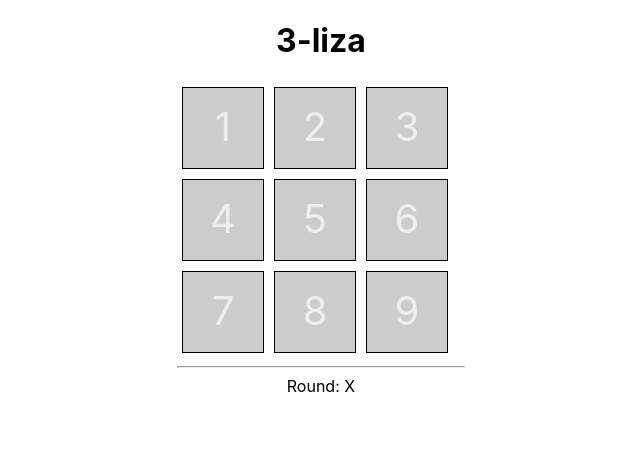
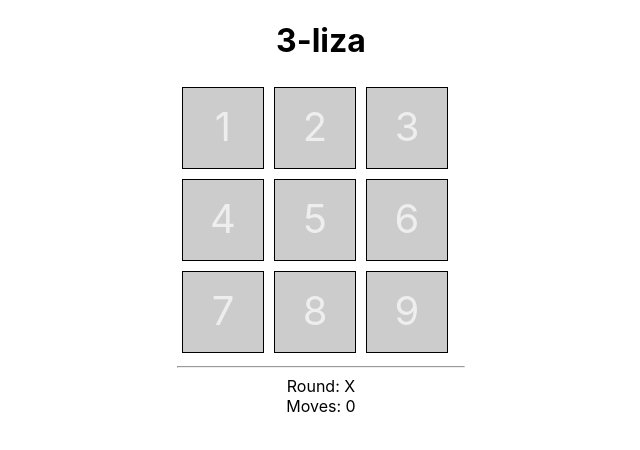
Before and after one commit to jger/triliza, a React (Create React App) app: page / in a window 1280 px wide. Shown: the top 450 px of the page, without its empty margins (319-959 px from the left). Built offline with nearby package versions, Linux system fonts and the light colour scheme.

Commit message:
Move counter

```diff
--- a/src/App.js
+++ b/src/App.js
@@ -12,6 +12,7 @@ class App extends Component {
     state = {
         box:[[]],
         round:0,
+        moveCounter:0,
     };
 
     constructor() {
@@ -46,15 +47,24 @@ class App extends Component {
     };
 
     clickHandler = (i,j) => {
-        let box = this.state.box.slice();
-        box[i][j]= this.state.round ? 'O' : 'X';
-        this.setState({box:box});
-        this.changeRound();
+
+        if (this.state.box[i][j]!=='X' && this.state.box[i][j]!=='O') {
+            let box = this.state.box.slice();
+            box[i][j]= this.state.round ? 'O' : 'X';
+            this.setState({box:box});
+            this.changeRound();
+            this.moveCounterIncrement();
+        }
     };
 
     changeRound = () => {
-        let round = (this.state.round) ? 0:1;
+        let round = (this.state.round) ? 0 : 1;
         this.setState({round:round});
+    };
+
+    moveCounterIncrement = () => {
+        let moveCounter = this.state.moveCounter + 1;
+        this.setState({moveCounter:moveCounter});
     };
 
   render() {
@@ -68,7 +78,8 @@ class App extends Component {
               <br style={ {'clear':'both'} }/>
               <hr/>
               {/*<button className={ 'btn btn-lg' }  onClick={()=>alert("ok")}>Try me!</button>*/}
-              Round: { this.state.round ? 'O' : 'X'}
+              Round: { this.state.round ? 'O' : 'X'} <br/>
+              Moves: { this.state.moveCounter }
           </div>
       )
 
```
